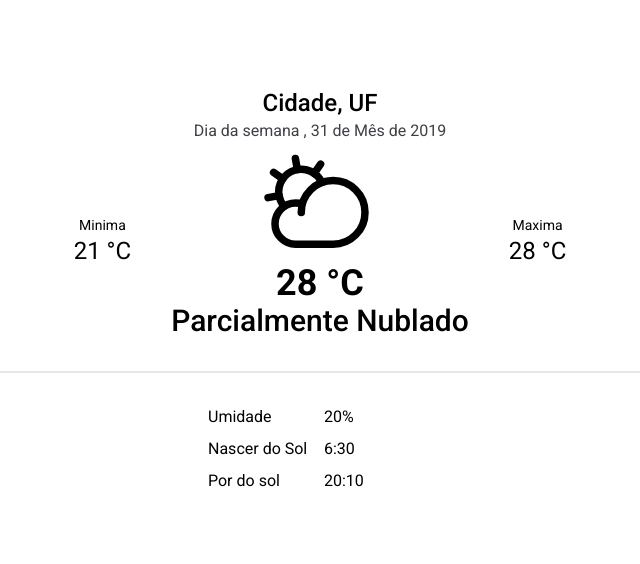
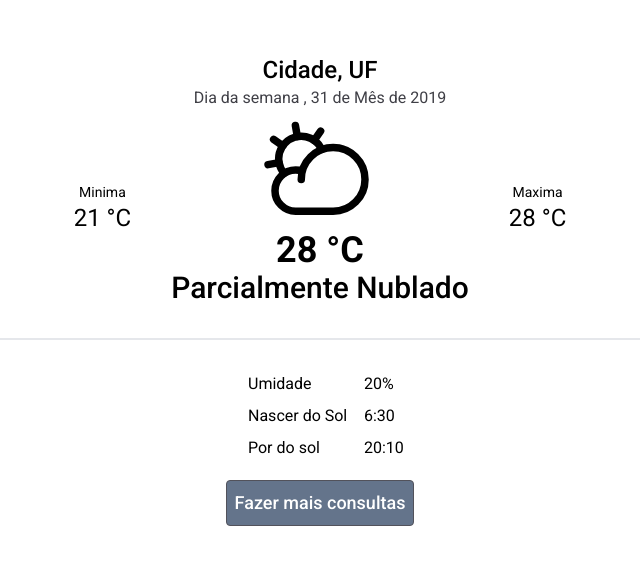
Before and after one commit to klsio22/weather-simulation, a React (Vite) app: page /previsao-do-tempo in a window 1280 px wide. Shown: the part 110-674 px from the top of the page, without its empty margins (320-960 px from the left). Built offline with nearby package versions, Linux system fonts and the light colour scheme.

Commit message:
Refactoring on some pages

```diff
--- a/package.json
+++ b/package.json
@@ -13,6 +13,7 @@
     "phosphor-react": "^1.4.1",
     "react": "^18.2.0",
     "react-dom": "^18.2.0",
+    "react-loading": "^2.0.3",
     "react-router-dom": "^6.8.1"
   },
   "devDependencies": {
--- a/src/Router.tsx
+++ b/src/Router.tsx
@@ -1,5 +1,6 @@
 import { Route, Routes } from 'react-router-dom';
 import { Home } from './pages/Home';
+
 import { WeatherRadar } from './pages/WeatherRadar';
 
 export function Router() {
--- /dev/null
+++ b/src/components/Search.tsx
@@ -0,0 +1,21 @@
+import { useEffect } from 'react';
+import ReactLoading from 'react-loading';
+import { Link, useHref } from 'react-router-dom';
+
+export function Search() {
+  return (
+    <div className='flex flex-col gap-8 items-center'>
+      <span className='border-2 border-zinc-700 rounded text-center px-16 py-1  m-4 text-xl'>
+        Cidade, UF
+      </span>
+      <div>
+        <ReactLoading
+          type={'spokes'}
+          color={'#00000'}
+          height={100}
+          width={100}
+        />
+      </div>
+    </div>
+  );
+}
--- a/src/pages/PageSearch.tsx
+++ /dev/null
@@ -1,3 +0,0 @@
-export function PageSearch(){
-  return <div>Loading</div>
-}
--- a/src/pages/WeatherRadar.tsx
+++ b/src/pages/WeatherRadar.tsx
@@ -1,6 +1,17 @@
 import { CloudSun } from 'phosphor-react';
+import { useState } from 'react';
+import { Link } from 'react-router-dom';
+import { Search } from '../components/Search';
 
 export function WeatherRadar() {
+  const [time, setData] = useState(true);
+
+  setTimeout(() => {
+    setData(false);
+  }, 1000);
+
+  if (time) return <Search />;
+
   return (
     <div className='w-1/2'>
       <div className='px-6'>
@@ -32,7 +43,7 @@ export function WeatherRadar() {
       <hr className='border my-8' />
 
       <div className='flex justify-center '>
-        <div className='grid grid-cols-2 gap-2 w-[35%]'>
+        <div className='grid grid-cols-2 gap-2 w-[35%] ml-20'>
           <span>Umidade</span>
           <span>20%</span>
           <span>Nascer do Sol</span>
@@ -41,6 +52,14 @@ export function WeatherRadar() {
           <span>20:10</span>
         </div>
       </div>
+
+      <div className='text-center mt-5 text-white font-medium text-lg'>
+        <Link to={'/'}>
+          <button className='border rounded border-zinc-600 p-2 bg-slate-500 '>
+            Fazer mais consultas
+          </button>
+        </Link>
+      </div>
     </div>
   );
 }
```
Also changed, not shown: 1 other file (tests, documents, lock files or other folders).
